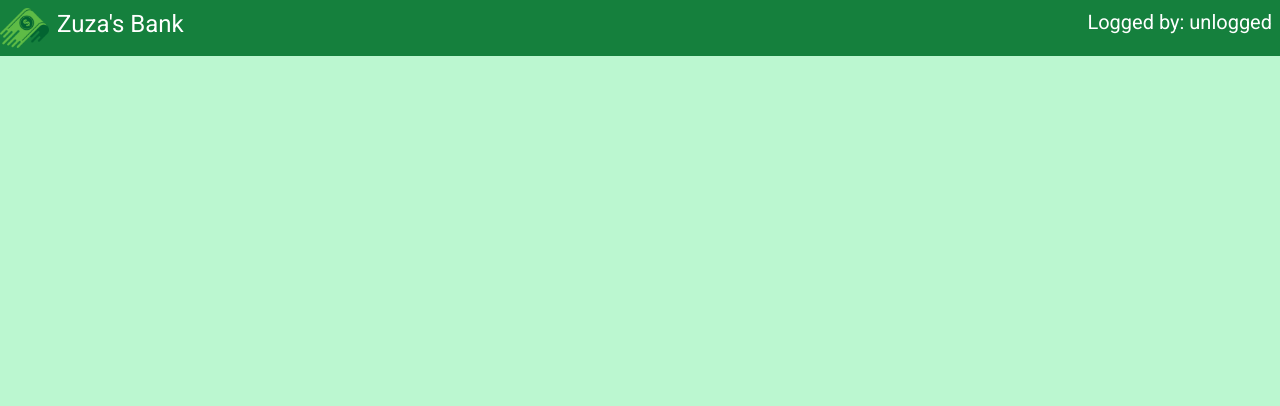
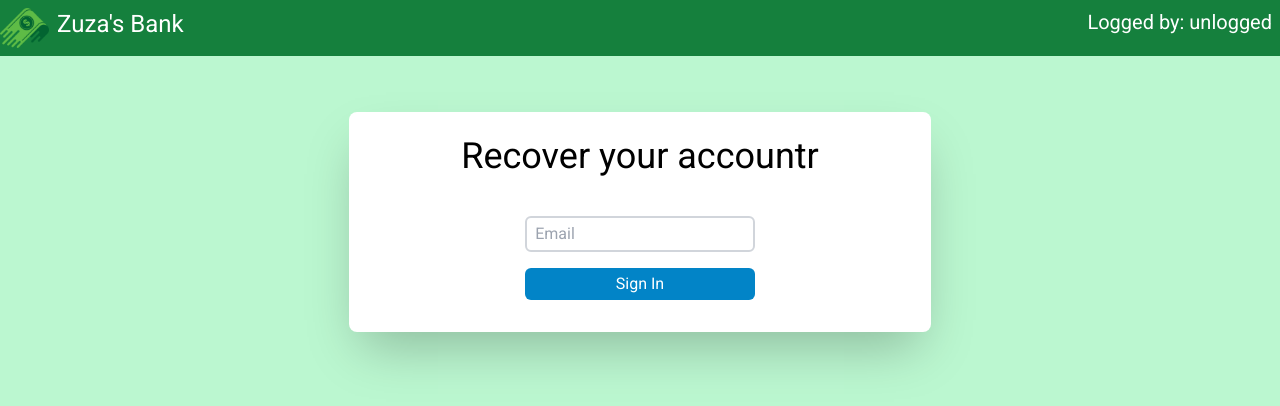
Before and after one commit to marcelo-zuza/bank-account2, a React (Vite) app: page /forgot in a window 1280 px wide. Shown: the top 406 px of the page. Built offline with nearby package versions, Linux system fonts and the light colour scheme; no server answers.

Commit message:
forgot password done

```diff
--- a/src/components/Unlogged.tsx
+++ b/src/components/Unlogged.tsx
@@ -1,6 +1,7 @@
 import { Route, Routes, BrowserRouter } from "react-router-dom"
 import SignIn from "../routes/SignIn"
 import SignUp from "../routes/SignUp"
+import ForgotPassword from "../routes/ForgotPassword"
 import { AuthProvider } from "../contexts/AuthContext"
 
 type Props = {
@@ -17,6 +18,7 @@ const Unlogged = (props: Props) => {
             <Routes>
                 <Route path="/" element={<SignIn logged={props.logged} setLogged={props.setLogged} setLoggedBy={props.setLoggedBy} />} />
                 <Route path="/signup" element={<SignUp logged={props.logged} setLogged={props.setLogged} setLoggedBy={props.setLoggedBy} />} />
+                <Route path="/forgot" element={<ForgotPassword />} />
             </Routes>
             </AuthProvider>
         </BrowserRouter>
--- /dev/null
+++ b/src/routes/ForgotPassword.tsx
@@ -0,0 +1,62 @@
+import { useRef, useState } from "react"
+import { useAuth } from "../contexts/AuthContext"
+
+type Props = {}
+
+const ForgotPassword = (props: Props) => {
+
+    const emailRef = useRef<HTMLInputElement>(null)
+    const { resetPassword } = useAuth()
+    const [error, setError] = useState<string>("")
+    const [loading, setLoading] = useState<boolean>(false)
+    const [errorAlert, setErrorAlert] = useState<boolean>(false)
+    const [ message, setMessage ] = useState<string>("")
+    const [sucessAlert, setSucessAlert] = useState<boolean>(false)
+
+    const alertError = () => {
+        setErrorAlert(true)
+        setTimeout(() => setErrorAlert(false), 3000)
+    }
+
+    const alertSucess = () => {
+        setSucessAlert(true)
+        setTimeout(() => setSucessAlert(false), 3000)
+    }
+
+    const handleSubmit = async (e: React.FormEvent<HTMLFormElement>) => {
+        e.preventDefault()
+        try {
+            setError("")
+            setMessage("")
+            setLoading(true)
+            await resetPassword(emailRef.current!.value)
+            setMessage("Check your email for further instructions")
+            alertSucess()
+        } catch {
+            setError("Email not found")
+            alertError()
+        }
+        setLoading(false)
+    }
+
+  return (
+    <div className="flex flex-1 justify-center">
+        <div className="bg-white my-8 mx-4 px-2 py-4 md:px-28 md:py-6 rounded-lg shadow-2xl">
+            <h1 className="text-3xl md:text-4xl text-center">Recover your accountr</h1>
+            <div className="flex flex-auto justify-center my-4">
+            </div>
+            <form onSubmit={handleSubmit} className="flex flex-col md:mx-16">
+                {/* <input className="text-gray-500 border-gray-300 border-2 py-1 px-2 my-2 rounded-md" type="text" name="name" placeholder="Name" required /> */}
+                <input className="text-gray-500 border-gray-300 border-2 py-1 px-2 my-2 rounded-md" type="email" name="email" placeholder="Email" required ref={emailRef} />
+                {sucessAlert ? <p className='text-green-500 text-center'>{message}</p> : <></>}
+                {errorAlert ? <p className='text-red-500 text-center'>{error}</p> : <></>}
+
+                <button disabled={loading} className='bg-sky-600 text-white py-1 px-2 my-2 rounded-md'>Sign In</button>
+            </form>
+
+        </div>
+    </div>
+  )
+}
+
+export default ForgotPassword
--- a/src/routes/SignIn.tsx
+++ b/src/routes/SignIn.tsx
@@ -22,7 +22,8 @@ const SignIn = (props: Props) => {
     const navigate = useNavigate()
 
     const alertError = () => {
-        setTimeout(() => setErrorAlert(true), 3000)
+        setErrorAlert(true)
+        setTimeout(() => setErrorAlert(false), 6000)
     }
 
     const handleSubmit = async (e: React.FormEvent<HTMLFormElement>) => {
@@ -51,9 +52,11 @@ const SignIn = (props: Props) => {
                 <img src={PaperMoney} alt="papermoney" />
             </div>
             <form onSubmit={handleSubmit} className="flex flex-col md:mx-16">
-                <input className="text-gray-500 border-gray-300 border-2 py-1 px-2 my-2 rounded-md" type="email" name="email" placeholder="Email" ref={emailRef} />
-                <input className="text-gray-500 border-gray-300 border-2 py-1 px-2 my-2 rounded-md" type="password" name="password" placeholder="Password" ref={passwordRef} />
-                {errorAlert ? <p className='text-red-500 text-center'>{error}</p> : <></>}
+                <input className="text-gray-500 border-gray-300 border-2 py-1 px-2 my-2 rounded-md" type="email" name="email" placeholder="Email" required ref={emailRef} />
+                <input className="text-gray-500 border-gray-300 border-2 py-1 px-2 my-2 rounded-md" type="password" name="password" placeholder="Password" required ref={passwordRef} />
+                {errorAlert ? <p className='bg-red-700 text-white text-center font-extrabold rounded-lg'>{error}</p> : <></>}
+
+                <p className="text-sm text-center text-gray-500">Forgot your password? <Link to='/forgot' className='text-sky-600 font-bold hover:underline '>Click here</Link></p>
                 <button className='bg-sky-600 text-white py-1 px-2 my-2 rounded-md' disabled={loading}>Sign In</button>
                 <p className='text-center'>or</p>
                 <button className='bg-white text-gray-400 border-gray-300 border-2 py-1 px-2 my-2 rounded-md flex flex-row justify-center'><img className='h-5 w-5 mx-2' src={GoogleICon} alt="" />Google</button>
--- a/src/routes/SignUp.tsx
+++ b/src/routes/SignUp.tsx
@@ -1,6 +1,6 @@
 import { useRef, useState } from 'react'
 import { useAuth } from '../contexts/AuthContext'
-import { Link, useNavigate } from 'react-router-dom'
+import { useNavigate } from 'react-router-dom'
 
 type Props = {
   logged: boolean
@@ -56,6 +56,8 @@ const SignUp = (props: Props) => {
                 <input className="text-gray-500 border-gray-300 border-2 py-1 px-2 my-2 rounded-md" type="email" name="email" placeholder="Email" required ref={emailRef} />
                 <input className="text-gray-500 border-gray-300 border-2 py-1 px-2 my-2 rounded-md" type="password" name="password" placeholder="Password" required ref={passwordRef} />
                 <input className="text-gray-500 border-gray-300 border-2 py-1 px-2 my-2 rounded-md" type="password" name="password" placeholder="Repeat Password" required ref={passwordConfirmRef} />
+                {errorAlert ? <p className='text-red-500 text-center'>{error}</p> : <></>}
+
                 <button disabled={loading} className='bg-sky-600 text-white py-1 px-2 my-2 rounded-md'>Sign In</button>
             </form>
 
```
